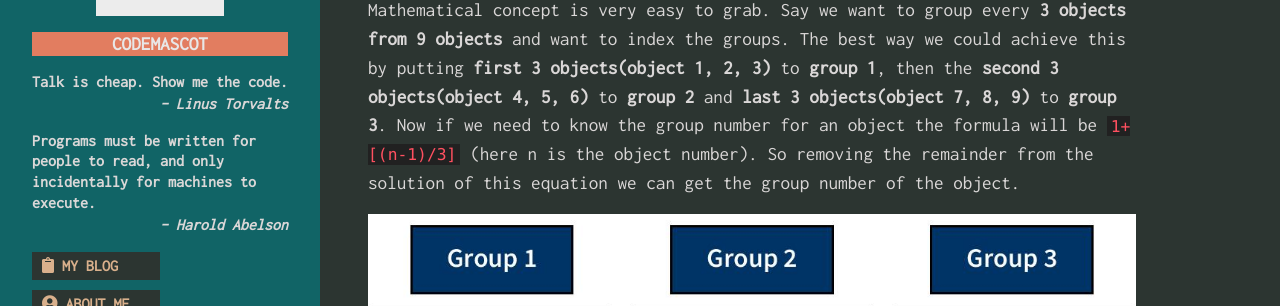
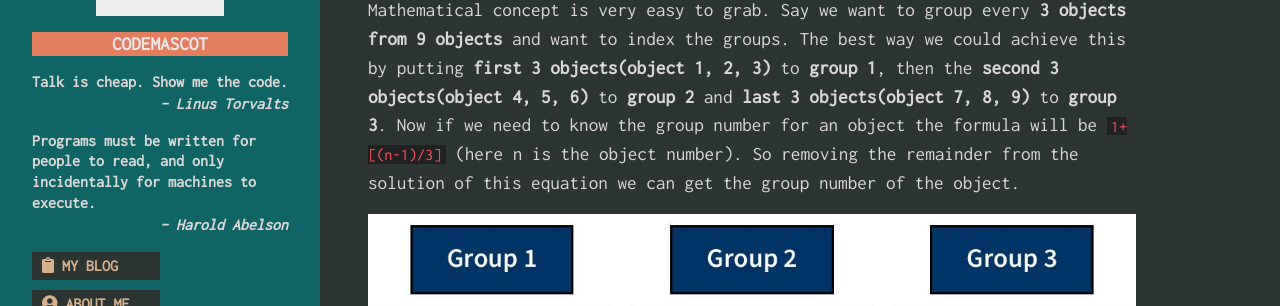
Before and after one commit to khanrn/codemascot.github.io, a Jekyll site: the page built from _posts/2018-04-21-learn-to-index-from-0-it-helps.md, in a window 1280 px wide and 1400 px high, scrolled down 1188 px. Shown: the part 144-450 px from the top of the window. Built offline with Jekyll 4.4.1, drawn with Linux system fonts in a browser that asks for light colours; nearby versions of some CDN libraries; comment, search, counter and statistics services are not loaded.

Commit message:
Code font changed

```diff
--- a/public/css/poole.css
+++ b/public/css/poole.css
@@ -147,7 +147,7 @@ abbr[title] {
 /* Code */
 code,
 pre {
-  font-family: Menlo, Monaco, "Courier New", monospace;
+  font-family: "Inconsolata", monospace;
 }
 code {
   padding: .05em .25em;
```
